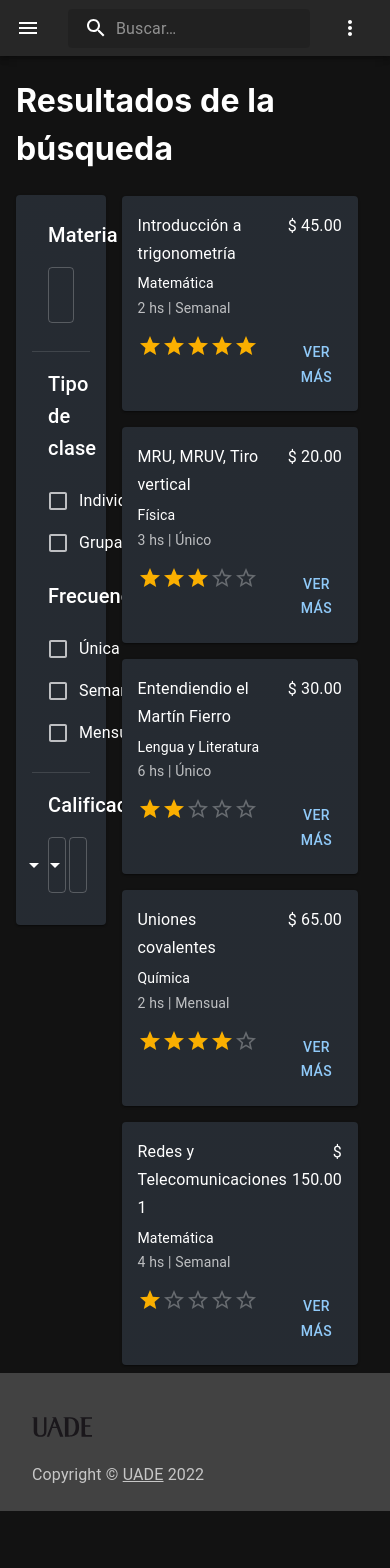
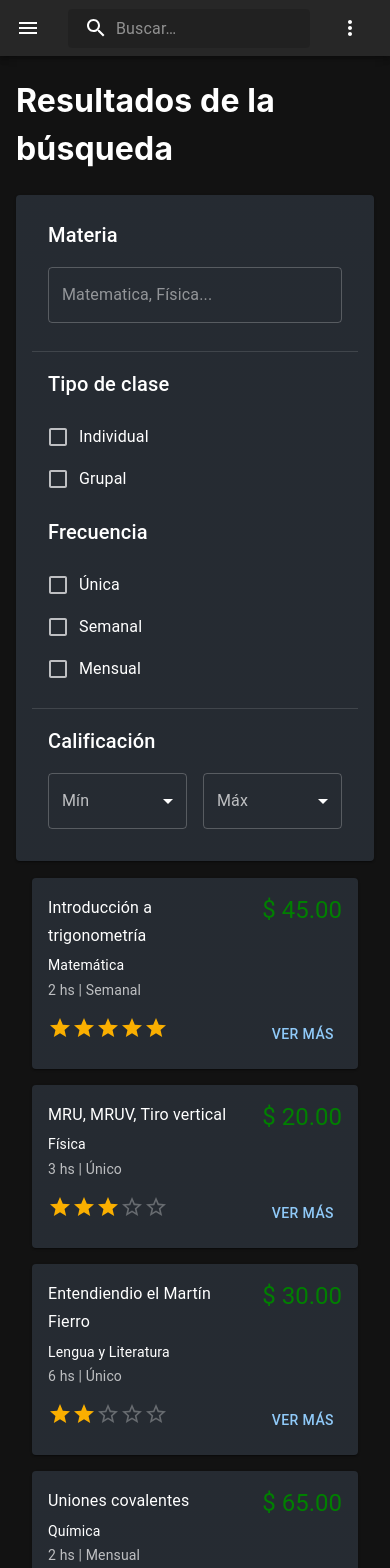
Before and after one commit to 3nu3l/marketplace-profesores-particulares, a Next.js app in the folder frontend/: page /searchResults in a window 390 px wide. Shown: the top 1568 px of the page. Before the commit the page ends 1511 px from the top, so only its background shows below. Built offline with nearby package versions, Linux system fonts and the light colour scheme.

Commit message:
Fixed grid on mobile

```diff
--- a/frontend/pages/searchResults.tsx
+++ b/frontend/pages/searchResults.tsx
@@ -6,8 +6,13 @@ import ListItem from '@mui/material/ListItem'
 import Grid from '@mui/material/Grid'
 import SimpleClass from '../src/components/simpleClass'
 import FilterSelector from '../src/components/filterSelector'
+import useMediaQuery from '@mui/material/useMediaQuery'
+import { useTheme } from '@mui/material/styles';
 
 export default function SearchResults() {
+    const theme = useTheme();
+    const largeScreen = useMediaQuery((theme => theme.breakpoints.up('md')));
+
     return (
         <Container
         component = "main"
@@ -15,7 +20,7 @@ export default function SearchResults() {
         >
             <CssBaseline />
             <h1>Resultados de la búsqueda</h1>
-            <Grid container spacing={0}>
+            <Grid container spacing={largeScreen ? 0 : 2} direction={largeScreen ? "row" : "column"}>
                 <Grid item xs={3}>
                     <FilterSelector />
                 </Grid>
@@ -34,12 +39,11 @@ export default function SearchResults() {
                             <SimpleClass name="Uniones covalentes" subject="Química" price='65.00' rating={4} frequency="Mensual" duration="2" />
                         </ListItem>
                         <ListItem>
-                            <SimpleClass name="Redes y Telecomunicaciones 1" subject="Matemática" price='150.00' rating={1} frequency="Semanal" duration="4" />
+                            <SimpleClass name="Redes y Telecomunicaciones 1" subject="Sistemas de Comuncaciones" price='150.00' rating={1} frequency="Semanal" duration="4" />
                         </ListItem>
                     </List>
                 </Grid>
             </Grid>
-
         </Container>
     )
 }
--- a/frontend/src/components/simpleClass.tsx
+++ b/frontend/src/components/simpleClass.tsx
@@ -38,7 +38,7 @@ export default function SimpleClass({name, subject, price, rating, frequency, du
               </Typography>
             </Grid>
             <Grid item xs={4}>
-              <Typography variant="subtitle1" component="div" style={{textAlign: "right"}}>
+              <Typography variant="h5" component="div" style={{textAlign: "right"}} color="green">
                 $ {price}
               </Typography>
             </Grid>
```
